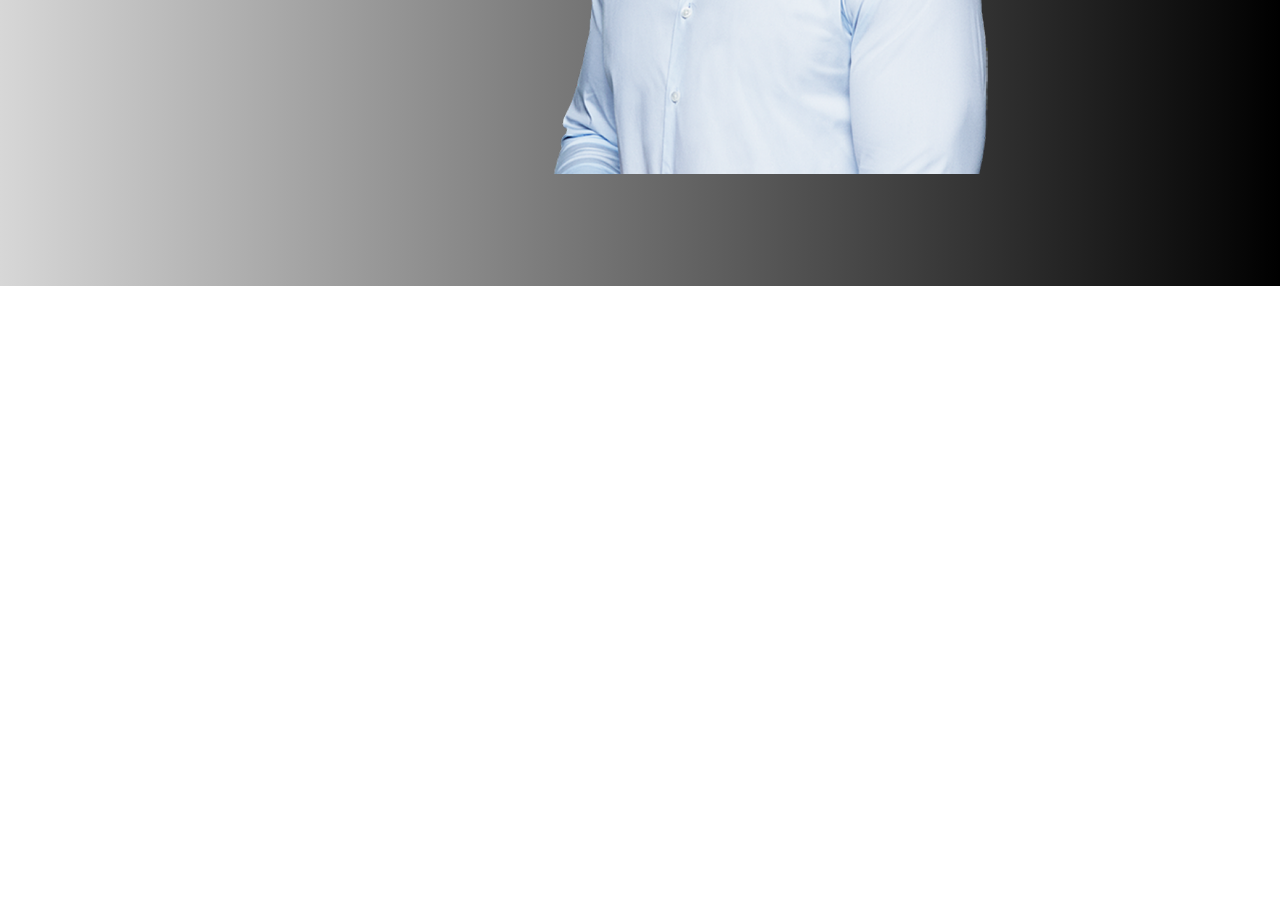
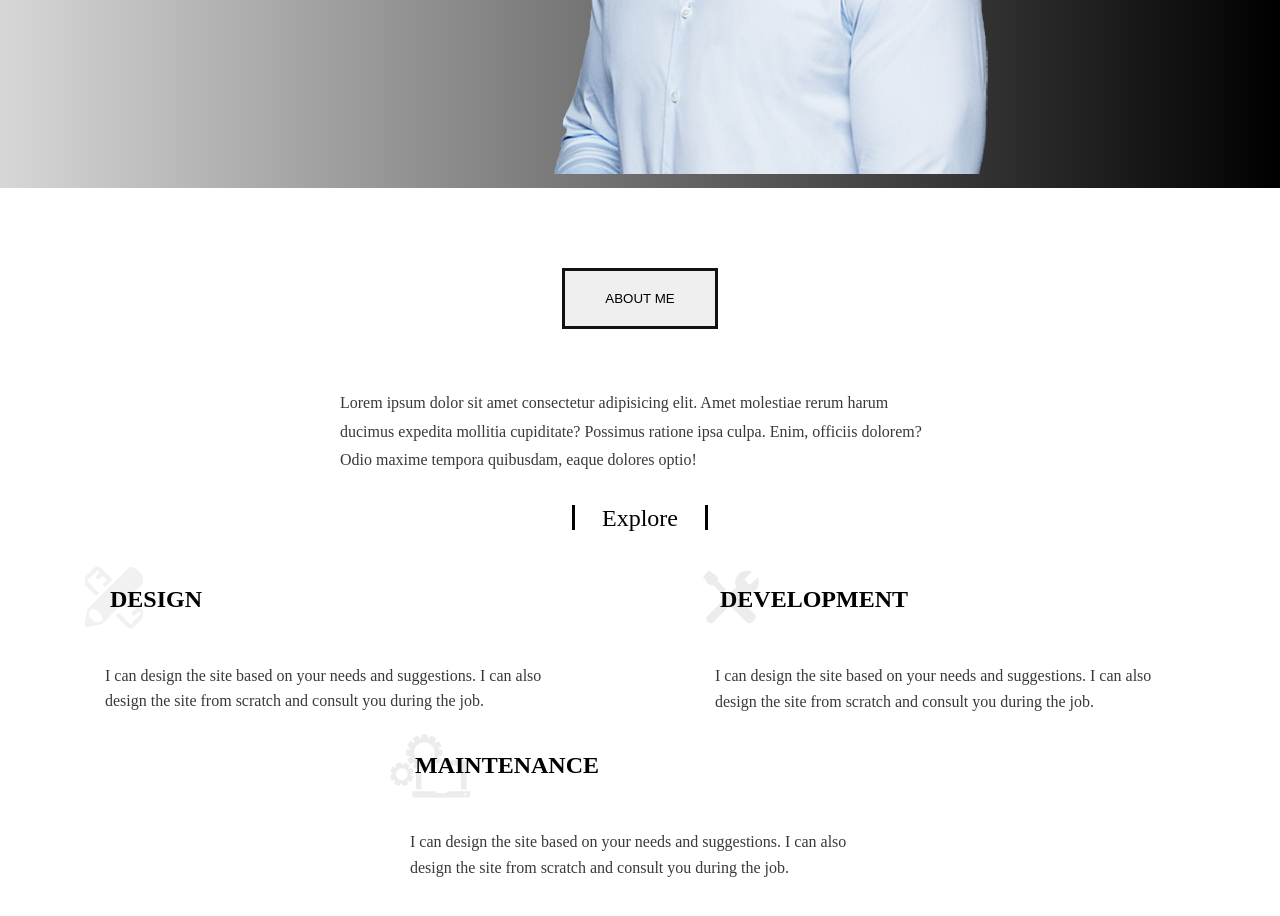
Before and after one commit to KhaledAshraf50/AuspifyIntern-PortfolioTask, a plain HTML site: page index.html in a window 1280 px wide. Shown: the part 534-1450 px from the top of the page. Before the commit the page ends 820 px from the top, so only its background shows below. Drawn offline with Linux system fonts and the light colour scheme.

Commit message:
Add About Section

```diff
--- a/index.html
+++ b/index.html
@@ -59,6 +59,47 @@
         <img src="imgs/person.png" alt="PersonPicture" />
       </div>
     </div>
+    <!-- Start About  -->
+    <div class="about-section">
+      <div class="about-header">
+        <button class="about-me">About Me</button>
+        <p class="header-para">
+          Lorem ipsum dolor sit amet consectetur adipisicing elit. Amet
+          molestiae rerum harum ducimus expedita mollitia cupiditate? Possimus
+          ratione ipsa culpa. Enim, officiis dolorem? Odio maxime tempora
+          quibusdam, eaque dolores optio!
+        </p>
+        <span class="header-explore">Explore</span>
+      </div>
+      <div class="about-footer">
+        <div class="about-card">
+          <img src="imgs/DesignImg.png" alt="DesignImg" />
+          <h2>DESIGN</h2>
+
+          <p>
+            I can design the site based on your needs and suggestions. I can
+            also design the site from scratch and consult you during the job.
+          </p>
+        </div>
+        <div class="about-card">
+          <img src="imgs/DevelopMent.png" alt="DevelopMent" />
+          <h2>DEVELOPMENT</h2>
+          <p>
+            I can design the site based on your needs and suggestions. I can
+            also design the site from scratch and consult you during the job.
+          </p>
+        </div>
+        <div class="about-card">
+          <img src="imgs/Maintenance.png" alt="Maintenance" />
+          <h2>MAINTENANCE</h2>
+          <p>
+            I can design the site based on your needs and suggestions. I can
+            also design the site from scratch and consult you during the job.
+          </p>
+        </div>
+      </div>
+    </div>
+    <!-- End About  -->
   </body>
   <script src="script.js"></script>
 </html>
--- a/style.css
+++ b/style.css
@@ -92,3 +92,81 @@ body {
   }
 }
 /* End Hero  */
+
+/* start About */
+.about-section {
+  background-color: #fff;
+  margin: 10px auto;
+  padding: 30px;
+}
+
+.about-header {
+  display: flex;
+  flex-direction: column;
+  justify-content: center;
+  align-items: center;
+}
+
+.about-me {
+  margin: 50px 0px;
+  width: fit-content;
+  padding: 20px 40px;
+  border: 3px solid #111;
+  text-transform: uppercase;
+  cursor: pointer;
+  transition: all 0.2s ease-in-out;
+}
+.about-me:hover {
+  color: #373a37;
+  background-color: #fff;
+}
+.header-para {
+  max-width: 600px;
+  color: #373a37;
+  line-height: 1.8;
+  margin: 10px;
+}
+
+.header-explore {
+  padding: 20px;
+  color: #000;
+  font-size: 24px;
+  position: relative;
+}
+.header-explore::before,
+.header-explore::after {
+  content: "";
+  background-color: #000;
+  width: 3px;
+  height: 25px;
+  position: absolute;
+}
+.header-explore::before {
+  left: -10px;
+}
+.header-explore::after {
+  right: -10px;
+}
+.about-footer {
+  display: flex;
+  justify-content: space-around;
+  flex-wrap: wrap;
+  align-items: center;
+}
+.about-card {
+  width: 500px;
+  max-width: 500px;
+  margin: 10px;
+  h2 {
+    position: relative;
+    bottom: 50px;
+    left: 25px;
+  }
+  p {
+    padding-left: 20px;
+    color: #373a37;
+    line-height: 1.6;
+  }
+}
+
+/* End About */
```
Also changed, not shown: imgs/DesignImg.png (added), imgs/DevelopMent.png (added), imgs/Maintenance.png (added).
